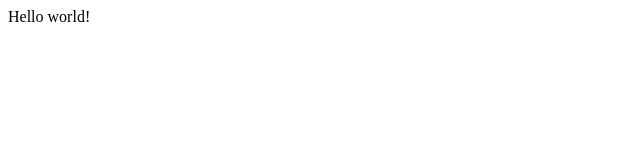
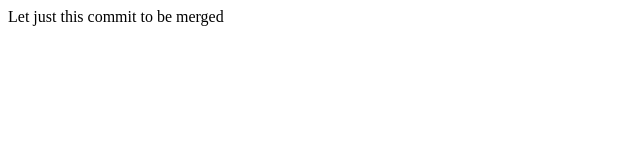
Before and after one commit to mariagarciaflores/twitter-app, a plain HTML site: page index.html in a window 1280 px wide. Shown: the whole page, without its empty margins (0-640 px from the left). Drawn offline with Linux system fonts and the light colour scheme.

Commit message:
second commit

```diff
--- a/index.html
+++ b/index.html
@@ -4,6 +4,6 @@
       <title>Source tree example</title>
    </head>
    <body>
-      <P>Hello world!
+      <P>Let just this commit to be merged</p>
    </body>
 </html>
```
